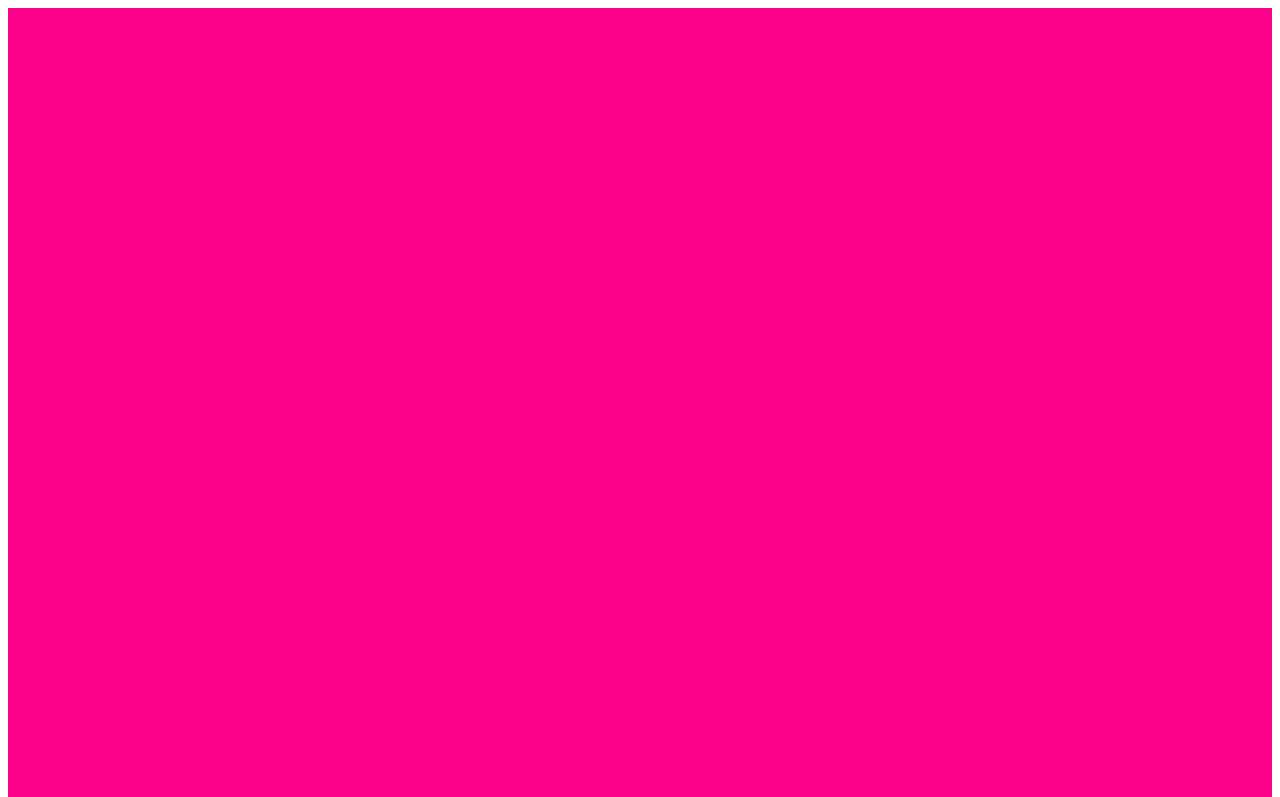
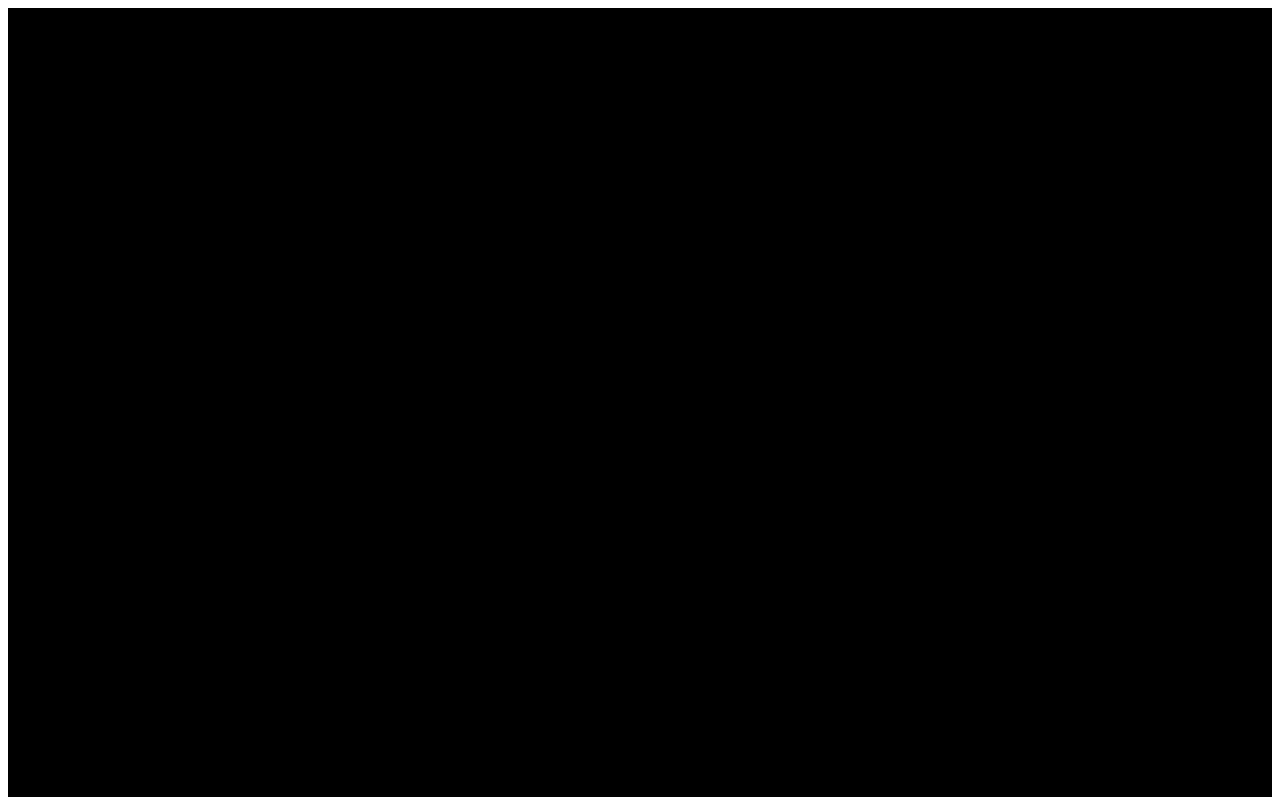
Before and after one commit to G-Carlson/etchasketch, a plain HTML site: page index.html in a window 1280 px wide. Shown: the top 797 px of the page. Drawn offline with Linux system fonts and the light colour scheme.

Commit message:
i dnt know what im doing

```diff
--- a/script.js
+++ b/script.js
@@ -4,11 +4,11 @@ let numOfTimes = 256;
 for(let i = 0; i<numOfTimes; i++){
     const singlecell = document.createElement ("div");
     singlecell.textContent = ".";
-    singlecell.style.color = "rgb(250, 2, 138) ";
+    singlecell.style.color = "black";
     singlecell.classList.add("bg-red");
-    singlecell.addEventListener('click',() => {
+    singlecell.addEventListener('mouseover',() => {
         singlecell.classList.toggle("bg-cyan");
-        singlecell.style.color = "hsl(249, 100%, 47%) ";
+        //singlecell.style.color = "hsl(249, 100%, 47%) ";
     });
     gridContainer.appendChild(singlecell);
 }
--- a/style.css
+++ b/style.css
@@ -1,11 +1,11 @@
 .bg-red{
-    background-color: rgb(250, 2, 138);
+    background-color: black;
 }
 .bg-blue{
     background-color: hsl(187, 98%, 49%);
 }
 .bg-cyan{
-    background-color: hsl(249, 100%, 47%);
+    background-color: hsl(249, 88%, 34%);
 }
 #grid-container{
     display: grid;
```
